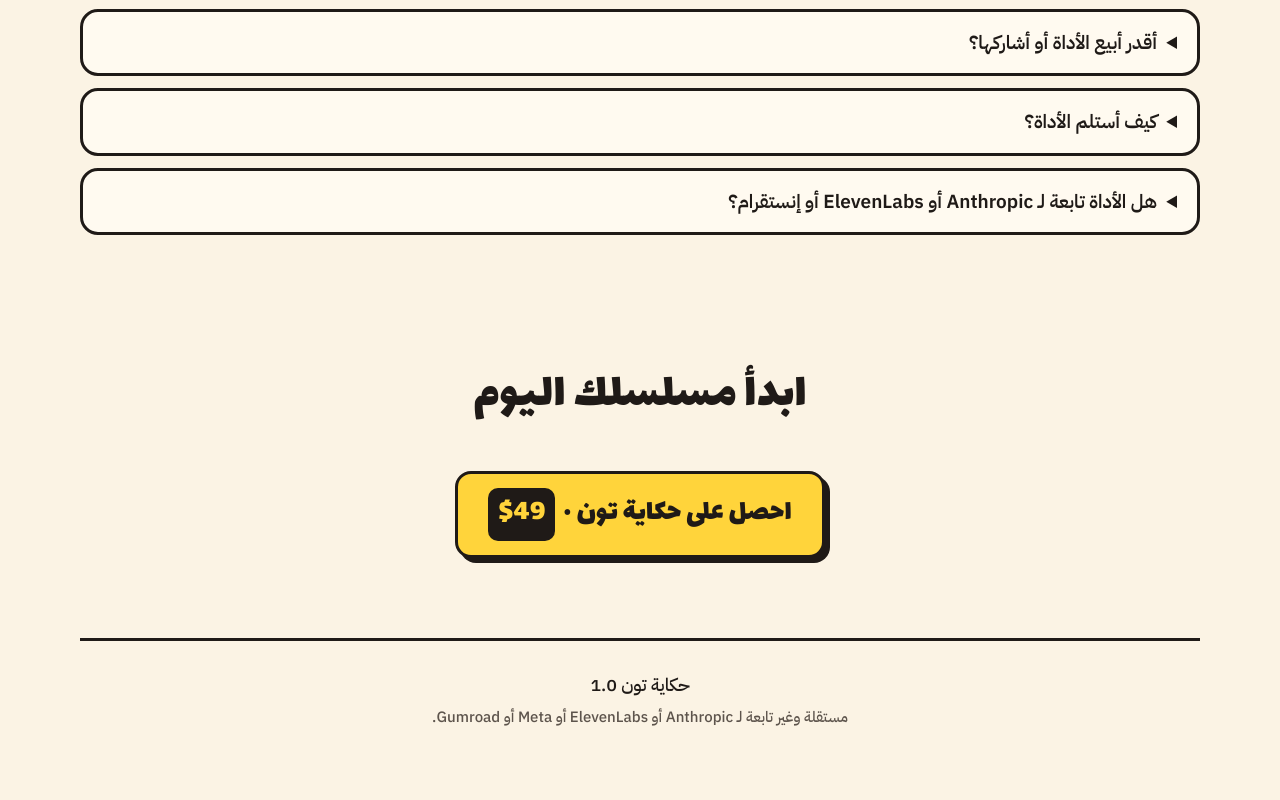
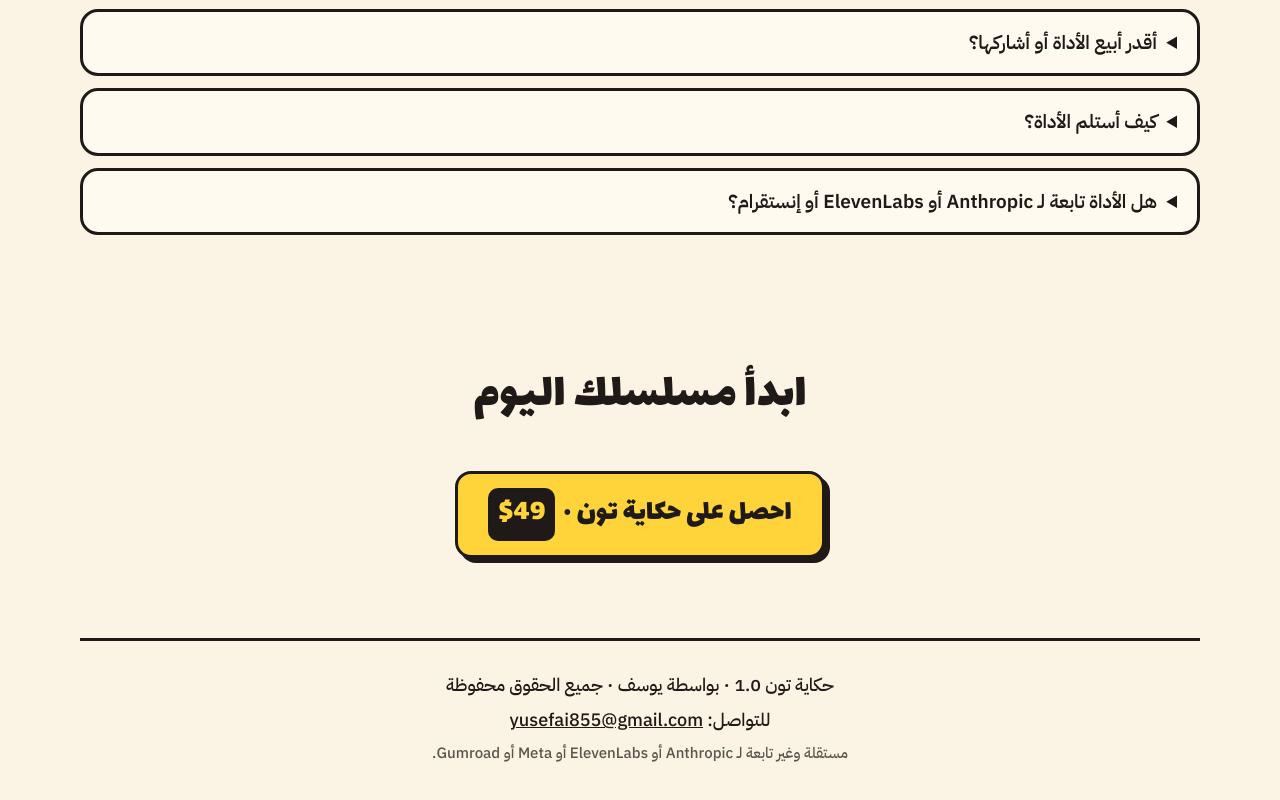
Before and after one commit to laitarx/hikaya-toon, a plain HTML site: page index.html in a window 1280 px wide. Shown: the part 4238-5038 px from the top of the page. Before the commit the page ends 5013 px from the top, so only its background shows below. Drawn offline with Linux system fonts and the light colour scheme.

Commit message:
Add owner name and contact email
Co-Authored-By: Claude Opus 5.5 <noreply@anthropic.com>

```diff
--- a/config.js
+++ b/config.js
@@ -2,5 +2,5 @@
 window.SITE = {
   gumroadUrl: 'https://374397930834.gumroad.com/l/hikaya-toon',  // empty = buttons show "قريباً"
   price: '$49',              // shown on every buy button
-  email: '',                 // contact email shown in the footer (empty = hidden)
+  email: 'yusefai855@gmail.com', // contact email shown in the footer (empty = hidden)
 };
--- a/index.html
+++ b/index.html
@@ -152,7 +152,7 @@
 </main>
 
 <footer class="wrap foot">
-  <p>حكاية تون 1.0</p>
+  <p>حكاية تون 1.0 · بواسطة يوسف · جميع الحقوق محفوظة</p>
   <p data-email-row hidden>للتواصل: <a data-email href="#"></a></p>
   <p class="small">مستقلة وغير تابعة لـ Anthropic أو ElevenLabs أو Meta أو Gumroad.</p>
 </footer>
```
